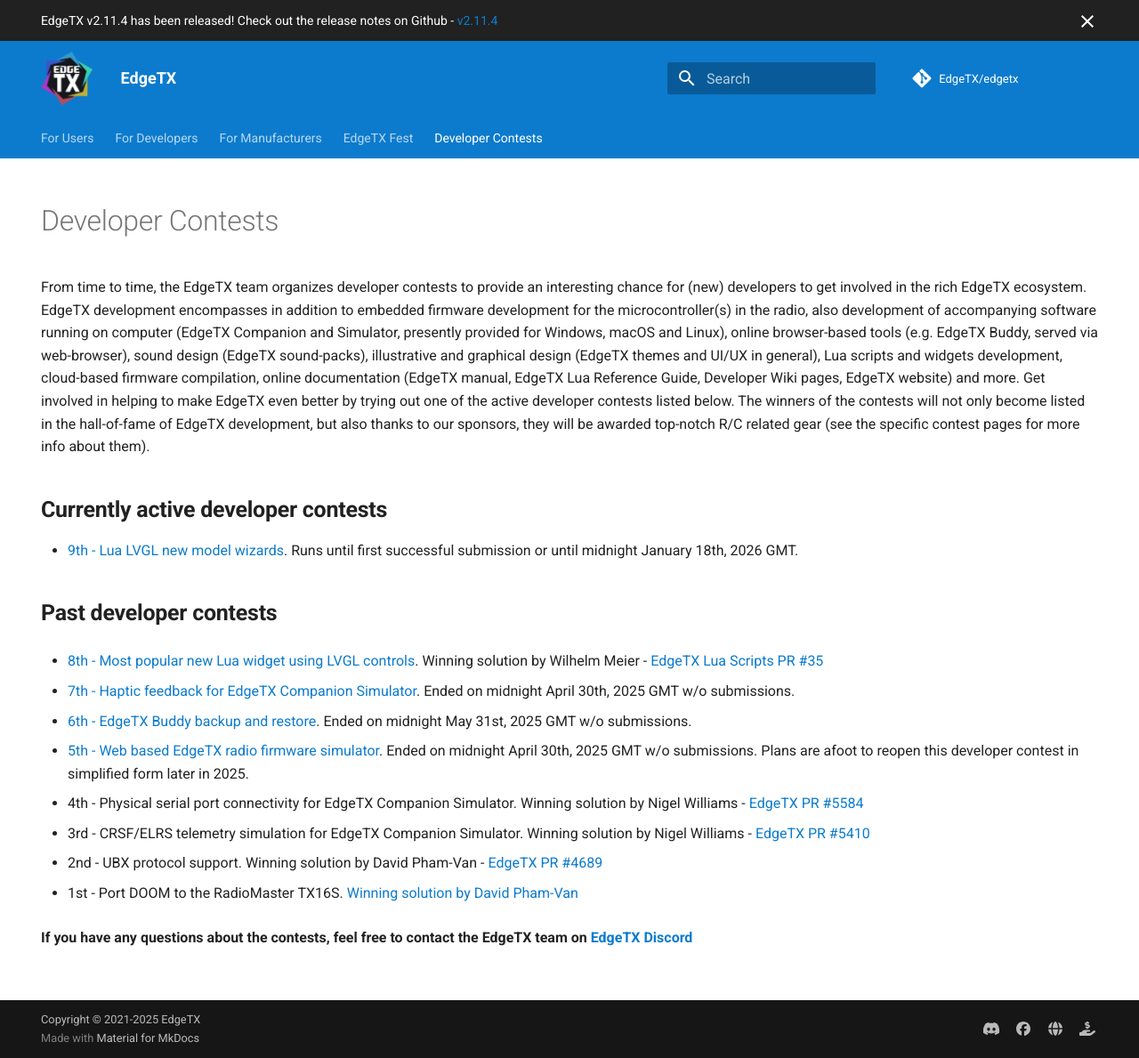
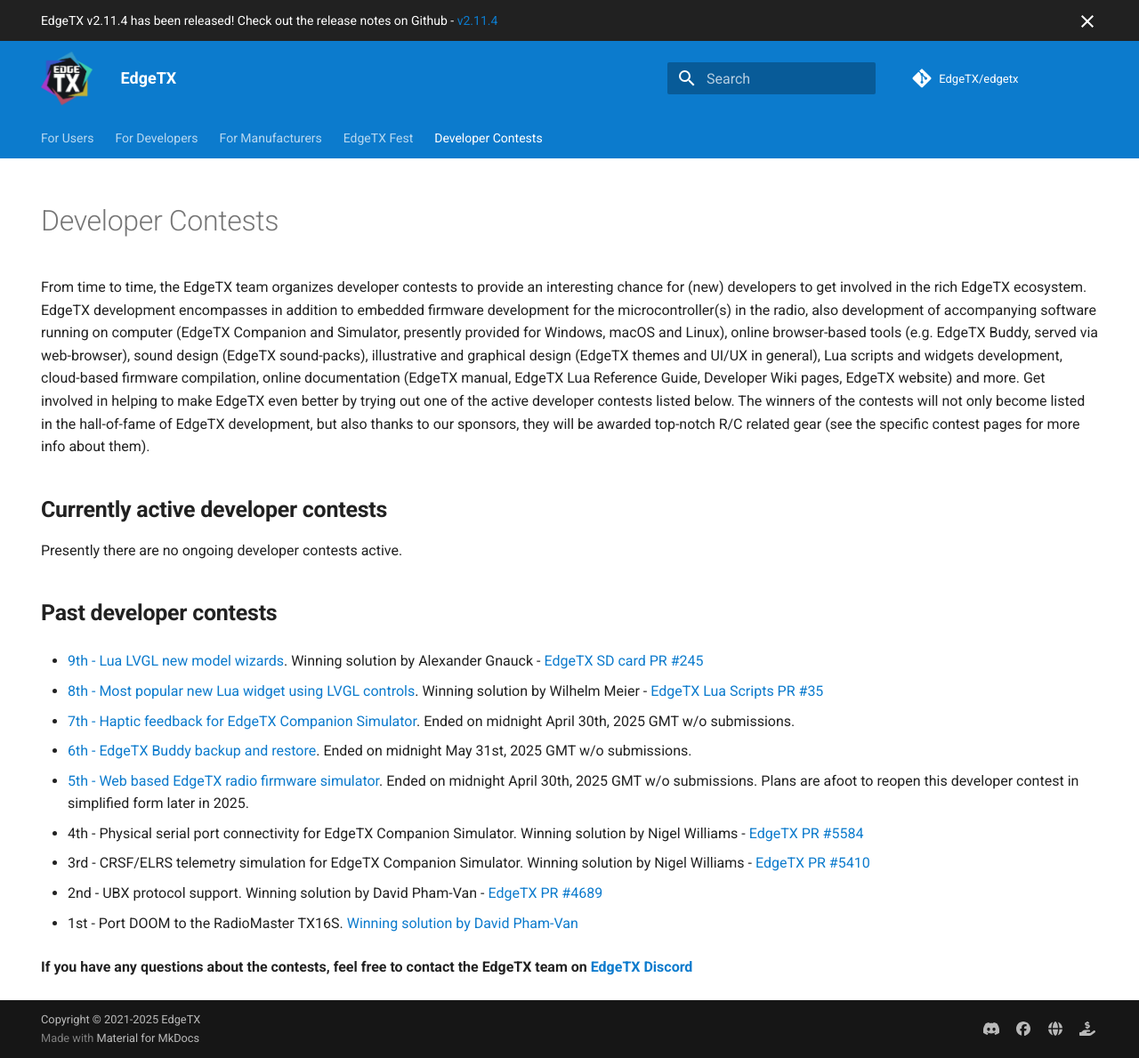
Before and after one commit to EdgeTX/edgetx.github.io, an MkDocs documentation site: the page built from docs/devcontest.md, in a window 1280 px wide and 1189 px high. Shown: the whole window at 89% size. Built offline with MkDocs 1.6.1 and Material for MkDocs 9.7.7, drawn with Linux system fonts in a browser that asks for light colours; comment, search, counter and statistics services are not loaded.

Commit message:
9th dev contest winner - Alexander Gnauck

```diff
--- a/docs/devcontest.md
+++ b/docs/devcontest.md
@@ -8,10 +8,12 @@
 
 ## **Currently active developer contests**
 
-* [9th - Lua LVGL new model wizards](https://edgetx.org/dc9_lualvglwizard). Runs until first successful submission or until midnight January 18th, 2026 GMT.
+Presently there are no ongoing developer contests active.
 
 
 ## **Past developer contests**
+
+* [9th - Lua LVGL new model wizards](https://edgetx.org/dc9_lualvglwizard). Winning solution by Alexander Gnauck - [EdgeTX SD card PR #245](https://github.com/EdgeTX/edgetx-sdcard/pull/245)
 
 * [8th - Most popular new Lua widget using LVGL controls](https://edgetx.org/dc8_lualvglwidget). Winning solution by Wilhelm Meier - [EdgeTX Lua Scripts PR #35](https://github.com/EdgeTX/lua-scripts/pull/35)
 
```
